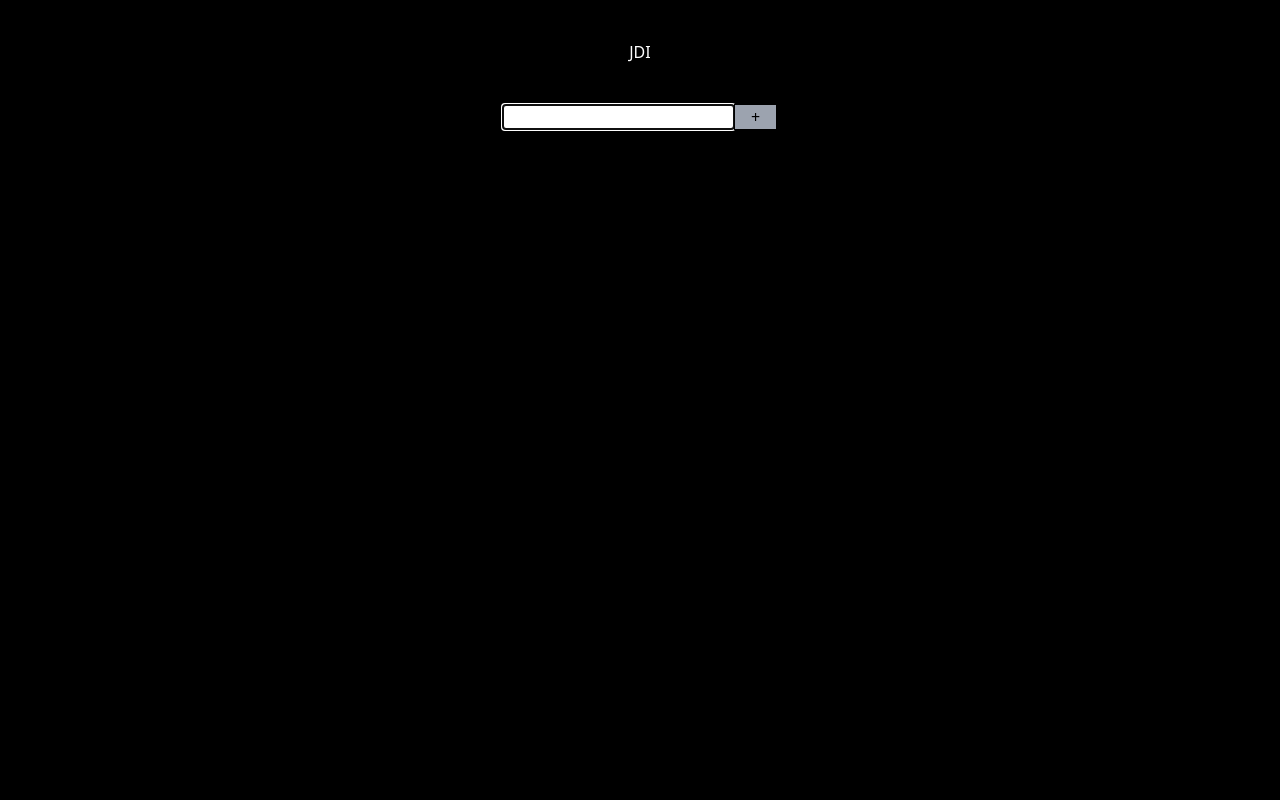
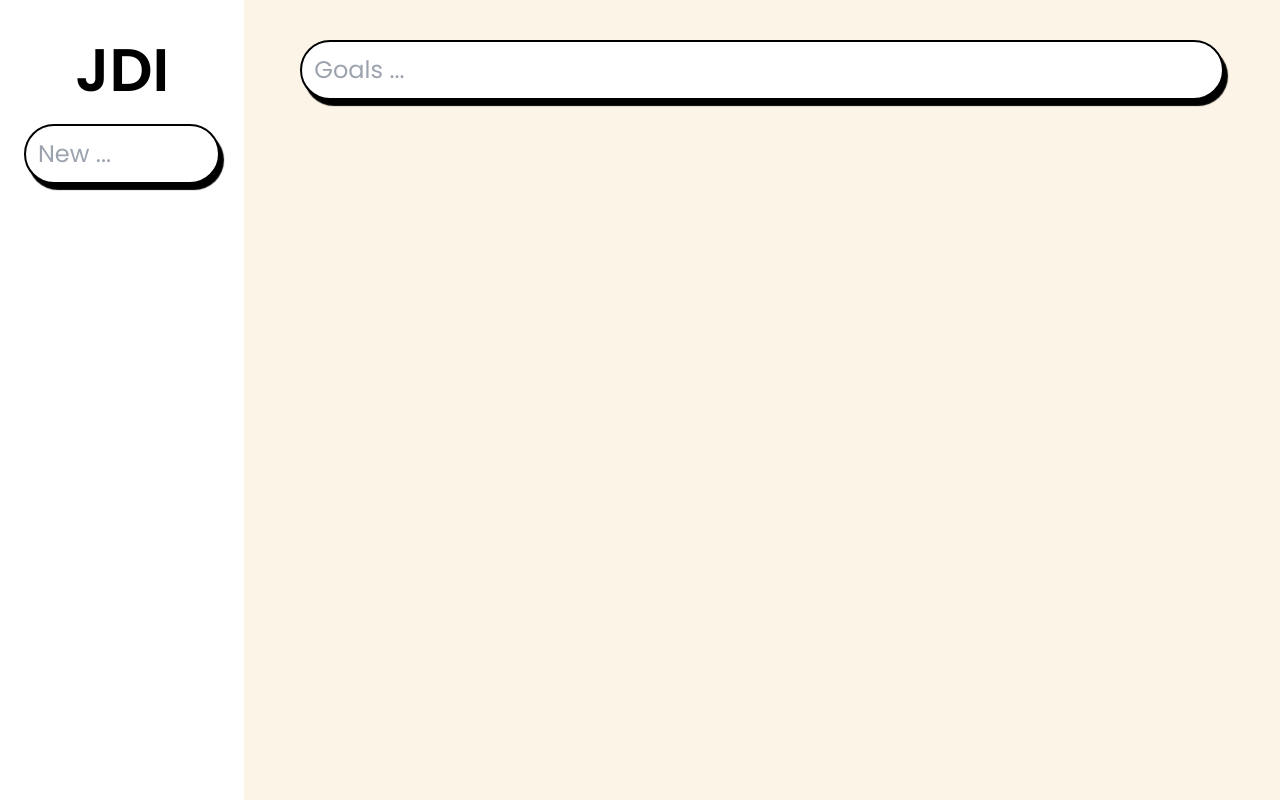
Before and after one commit to liminalminds/karo, a Next.js app: page / in a window 1280 px wide. Built offline with nearby package versions, Linux system fonts and the light colour scheme.

Commit message:
Feat: Version 1
* Add topics
* Add Items
* Local Storage Management
* Retro Theme

```diff
--- /dev/null
+++ b/app/components/Item.tsx
@@ -0,0 +1,34 @@
+import { ImCheckboxChecked, ImCheckboxUnchecked } from "react-icons/im";
+import { RiDeleteBin6Fill } from "react-icons/ri";
+import { FaPencil } from "react-icons/fa6";
+
+interface ItemProps {
+	item: any,
+	toggle: any,
+	deleteItem: any,
+	editItem: any,
+};
+
+const Item = ({item, toggle, deleteItem, editItem}:ItemProps) => {
+	return (
+		<div className={'my-4 p-3 flex text-center justify-between items-center text-2xl border-2 border-black rounded-[30px] shadow-[4px_6px_1px] bg-white'}>
+			<div className='flex items-center gap-3 bg-white'>
+				<div className='bg-white' onClick={() => toggle(item.id)}>
+					{item.completed && <ImCheckboxChecked />}
+					{!item.completed && <ImCheckboxUnchecked />}
+				</div>
+				<div
+					className={item.completed?'line-through text-gray-700 bg-white':'bg-white'}
+				>
+					{item.title}
+				</div>
+			</div>
+			<div className='flex gap-3 bg-white'>
+				{/*<FaPencil className='float-right bg-white' onClick={() => editItem(item.id)} />*/}
+				<RiDeleteBin6Fill className='float-right bg-white' onClick={() => deleteItem(item.id)} />
+			</div>
+		</div>
+	)
+};
+
+export default Item;
--- /dev/null
+++ b/app/components/Topic.tsx
@@ -0,0 +1,29 @@
+import { FaHandPointRight, FaPencil } from "react-icons/fa6";
+import { RiDeleteBin6Fill } from "react-icons/ri";
+
+interface TopicProps {id: string, title: string, onClick: any, selected: boolean, deleteTopic:any};
+
+const Topic = ({id, title, onClick, selected, deleteTopic}: TopicProps) => {
+	const commonClassName = 'px-3 py-3 text-center font-semibold text-2xl text-ellipsis o-verflow-hidden my-2 flex items-center justify-between'
+	const selectedClassName = 'border-black border-2 rounded-[30px]';
+	const selectedColor = ' bg-[color:var(--bg-topic)]';
+	const unselectedClassName = 'hover:cursor-pointer bg-[color:var(--bg-nav)]';
+	const unselectedColor = ' bg-[color:var(--bg-nav)]';
+	return (
+		<div
+			onClick={onClick}
+			className={commonClassName  + ' ' + (selected?selectedClassName + selectedColor:unselectedClassName + unselectedColor)}
+		>
+			<div className={'flex items-center gap-2' + (selected?selectedColor:unselectedColor)}>
+				<FaHandPointRight/>
+				{title}
+			</div>
+			<div className={'flex gap-3'}>
+				{/*<FaPencil className='float-right' onClick={() => {}} />*/}
+				<RiDeleteBin6Fill className='float-right' onClick={() => deleteTopic(id)} />
+			</div>
+		</div>
+	)
+};
+
+export default Topic;
--- a/app/layout.tsx
+++ b/app/layout.tsx
@@ -1,5 +1,8 @@
+import { Poppins } from 'next/font/google';
 import type { Metadata } from 'next'
-import './styles/globals.css'
+import '@styles/globals.css'
+
+const poppins = Poppins({weight:['400','600','700'], subsets:["latin"]});
 
 export const metadata: Metadata = {
   title: 'JDI: Todo App',
@@ -9,7 +12,7 @@ export const metadata: Metadata = {
 export default function RootLayout({children}: {children: React.ReactNode}) {
   return (
     <html lang="en">
-      <body className='m-0 p-0 box-border bg-black text-white'>{children}</body>
+      <body className={poppins.className}>{children}</body>
     </html>
   )
 }
--- a/app/page.tsx
+++ b/app/page.tsx
@@ -1,78 +1,235 @@
 "use client";
-import {useState, useRef} from 'react';
+
+import "crypto";
+import {useState, useRef, useEffect} from 'react';
+import Topic from '@components/Topic';
+import Item from  "@components/Item";
+
+interface Topic {
+	id: string,
+	title: string,
+	items: Array<Item>
+};
 
 interface Item {
-	id: number,
+	id: string,
 	title: string,
 	completed: boolean,
 }
 
-let data:Array<Item> = [];
-
 const App = () => {
 
 	const itemRef = useRef<HTMLInputElement | null>(null);
+	const topicRef = useRef<HTMLInputElement | null>(null);
+	const initialRender = useRef(true);
 
-	const [items, setItems] = useState(data);
-	const [count, setCount] = useState(data.length);
+	const [dataState, setDataState] = useState<Array<Topic>>([]);
+	const [selected, selectTopic] = useState<string>('__tpc');
 
-	const onClick = () => {
-		// null value cannot be pushed
+	useEffect(() => {
+		const data = window.localStorage.getItem('jdi_todo_app_data');
+		const selection = window.localStorage.getItem('jdi_todo_app_selected');
+		if (data != null) {
+			setDataState(JSON.parse(data));
+		}
+		if (selection != null) {
+			selectTopic(selection);
+		}
+	}, []);
+
+	useEffect(() => {
+		if (initialRender.current) {
+			initialRender.current = false;
+			return;
+		}
+		window.localStorage.setItem('jdi_todo_app_data', JSON.stringify(dataState));
+		window.localStorage.setItem('jdi_todo_app_selected', JSON.stringify(selected));
+	}, [dataState, selected]);
+
+	const getItems = (topicId: string) => {
+		for (let i = 0; i < dataState.length; i++) {
+			if (dataState[i].id === topicId) {
+				return dataState[i].items
+			}
+		}
+		return [];
+	};
+
+	const editItem = (itemId:string, newTitle: string) => {
+		for (let i = 0; i < dataState.length; i++) {
+			if (dataState[i].id === selected) {
+				const items = dataState[i].items
+				for (let i = 0; i < items.length; i++) {
+					if (items[i].id == itemId) {
+						items[i] = {...items[i], title:newTitle};
+					}
+				}
+			}
+		}
+		setDataState([...dataState]);
+	};
+
+	const renameTopic = (topicId: string, topicName: string) => {
+		for (let i = 0; i < dataState.length; i++) {
+			if (dataState[i].id === topicId) {
+				dataState[i].title = topicName;
+				break;
+			}
+		}
+		setDataState([...dataState]);
+	}
+
+	const generateId = (prefix: string) => prefix + "_" + crypto.randomUUID().toString().replaceAll('-','');
+
+	const clearCompleteItems = (all:boolean) => {
+		for (let i = 0; i < dataState.length; i++) {
+			if (dataState[i].id === selected && !all) {
+				dataState[i].items = dataState[i].items.filter(item => item.completed)
+			}
+		}
+	};
+
+	const createTopic = () => {
+		if (topicRef.current == null) return;
+		if (topicRef.current.value === '') return;
+		const topicName = topicRef.current?.value;
+		let topic = {
+			id: generateId('tpc'),
+			title: topicName,
+			items: [],
+		};
+		setDataState([...dataState, topic]);
+		topicRef.current.focus();
+		topicRef.current.value = '';
+		selectTopic(topic.id);
+	};
+
+	const deleteTopic = (topicId: string) => {
+		var newSelect = selected;
+		for (let i = 0; i < dataState.length; i++) {
+			if (dataState[i].id === topicId) {
+				dataState.splice(i, 1);
+				newSelect = dataState[i-1].id;
+				break;
+			}
+		}
+		setDataState([...dataState]);
+		selectTopic(newSelect);
+	};
+
+	const createItem = () => {
 		if (itemRef.current == null) return;
 		const newItem = itemRef.current.value;
 		itemRef.current.value = '';
-		// empty values cannot be puhsed
 		if (newItem == '') return;
-		setCount(prev => prev+1)
-		setItems([...items, {
-				id: count+1,
-				title: newItem,
-				completed: false,
+
+		let item = {
+			id: generateId('itm'),
+			title: newItem,
+			completed: false,
+		};
+		for (let i = 0; i < dataState.length; i++) {
+			if (dataState[i].id === selected) {
+				dataState[i].items.push(item);
+				break;
 			}
-		])
+		}
+		setDataState([...dataState]);
 		itemRef.current.focus();
 	};
 
-	const toggleComplete = (itemId:number) => {
-		setItems(items.map(item => {
-			if (item.id === itemId) {
-				return {...item, completed:item.completed?false:true};
+	const toggleComplete = (itemId:string) => {
+		for (let i = 0; i < dataState.length; i++) {
+			if (dataState[i].id === selected) {
+				const items = dataState[i].items
+				for (let i = 0; i < items.length; i++) {
+					if (items[i].id == itemId) {
+						items[i] = {...items[i], completed:items[i].completed?false:true};
+					}
+				}
 			}
-			else{
-				return item;
-			}
-		})
-		)
-		console.log('toggling')
+		}
+		setDataState([...dataState]);
 	};
 
-	const deleteItem = (itemId:number) => {
-		setItems(items.filter(item => {
-			if (item.id !== itemId) {
-				return item;
+	const deleteItem = (itemId:string) => {
+		for (let i = 0; i < dataState.length; i++) {
+			if (dataState[i].id === selected) {
+				dataState[i].items = dataState[i].items.filter(item => {
+					if (item.id !== itemId) {
+						return item;
+					}
+				})
 			}
-		}))
-		console.log('toggling')
+		}
+		setDataState([...dataState]);
 	};
 
 	return (
-		<main>
-			<h1 className='text-center py-10'>JDI</h1>
-			<section className='text-center'>
-				<input autoFocus onKeyDown={(e) => {if(e.key === 'Enter') onClick()}} ref={itemRef} type='text' className='text-black border-none text-s'></input>
-				<button onClick={onClick} className='bg-gray-400 px-4 border border-black text-black '>+</button>
+		<main className='flex bg-[color:var(--bg-theme)]'>
+
+			<section className='w-1/4 h-screen bg-[color:var(--bg-nav)] fg-[color:var(--fg-nav)] text-center px-6 overflow-y-scroll'>
+
+				<h1 className='font-semibold mt-10 text-6xl bg-[color:var(--bg-nav)]'>
+					JDI
+				</h1>
+
+				<aside className='flex flex-col bg-white'>
+
+					<input
+						className='text-2xl py-3 my-6 border-box px-3 bg-[color:var(--bg-nav)] shadow-[4px_6px_1px] border-2 border-black rounded-[30px] outline-none'
+						onKeyDown={(e) => {if(e.key === 'Enter') createTopic()}}
+						ref={topicRef}
+						type='text'
+						placeholder="New ...">
+					</input>
+
+					<section>
+						{dataState.map(topic => {
+							return (
+								<Topic
+									key={topic.id}
+									id={topic.id}
+									title={topic.title.toUpperCase()}
+									selected={selected === topic.id}
+									onClick={() => selectTopic(topic.id)}
+									deleteTopic={deleteTopic}
+								/>
+							)
+						})}
+					</section>
+
+				</aside>
+
 			</section>
-			<section className='flex flex-col ml-[30%]'>
-			{items.map(item => {
-				return (
-					<span key={item.id} className='flex'>
-						<div onClick={() => toggleComplete(item.id)} className='pr-4 hover:cursor-pointer'>{item.completed?"☒":"☐"}</div>
-						<div onClick={() => deleteItem(item.id)} className='pr-4 hover:cursor-pointer'>X </div>
-						<div>{item.title}</div>
-					</span>
-				)
-			})}
+
+			<section className='relative w-full m-14 mt-10'>
+
+				<input
+					autoFocus
+					onKeyDown={(e) => {if(e.key === 'Enter') createItem()}}
+					ref={itemRef}
+					className='relative w-full flex bg-[color:var(--bg-theme) items-center justify-center text-2xl p-3 bg-[color:var(--bg-nav)] shadow-[4px_6px_1px] border-2 border-black rounded-[30px] outline-none'
+					placeholder='Goals ...'
+					type='text'
+				>
+				</input>
+
+				<article>
+					{getItems(selected).map(item => {
+						return (
+						<Item
+							item={item}
+							toggle={toggleComplete}
+							deleteItem={deleteItem}
+							editItem={editItem}
+						/>
+						)
+					})}
+				</article>
+
 			</section>
+
 		</main>
 	)
 }
--- a/app/styles/globals.css
+++ b/app/styles/globals.css
@@ -1,3 +1,18 @@
 @tailwind base;
 @tailwind components;
 @tailwind utilities;
+
+:root{
+	--bg-theme:  #FCF4E7;
+	--bg-topic:  #E5E5E5;
+	--fg-topic:  #313D5C;
+	--cn-shadow: #2F2F2A;
+	--bg-nav:    #FFFFFF;
+	--fg-nav:    #2C3857;
+}
+
+*{
+	margin: 0;
+	padding: 0;
+	box-sizing: border-box;
+}
```
Also changed, not shown: package.json (+6 -5 lines), tsconfig.json (+16 -13 lines), 1 other file (tests, documents, lock files or other folders).
